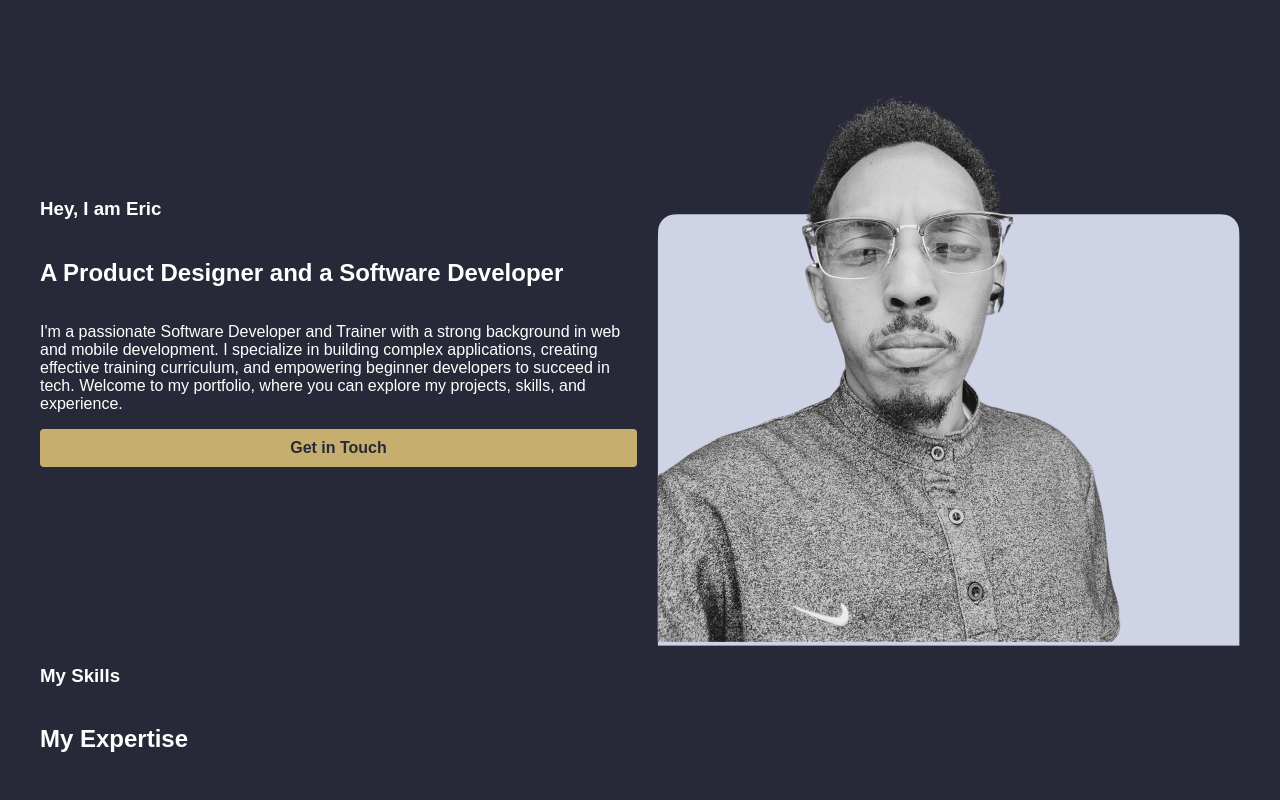
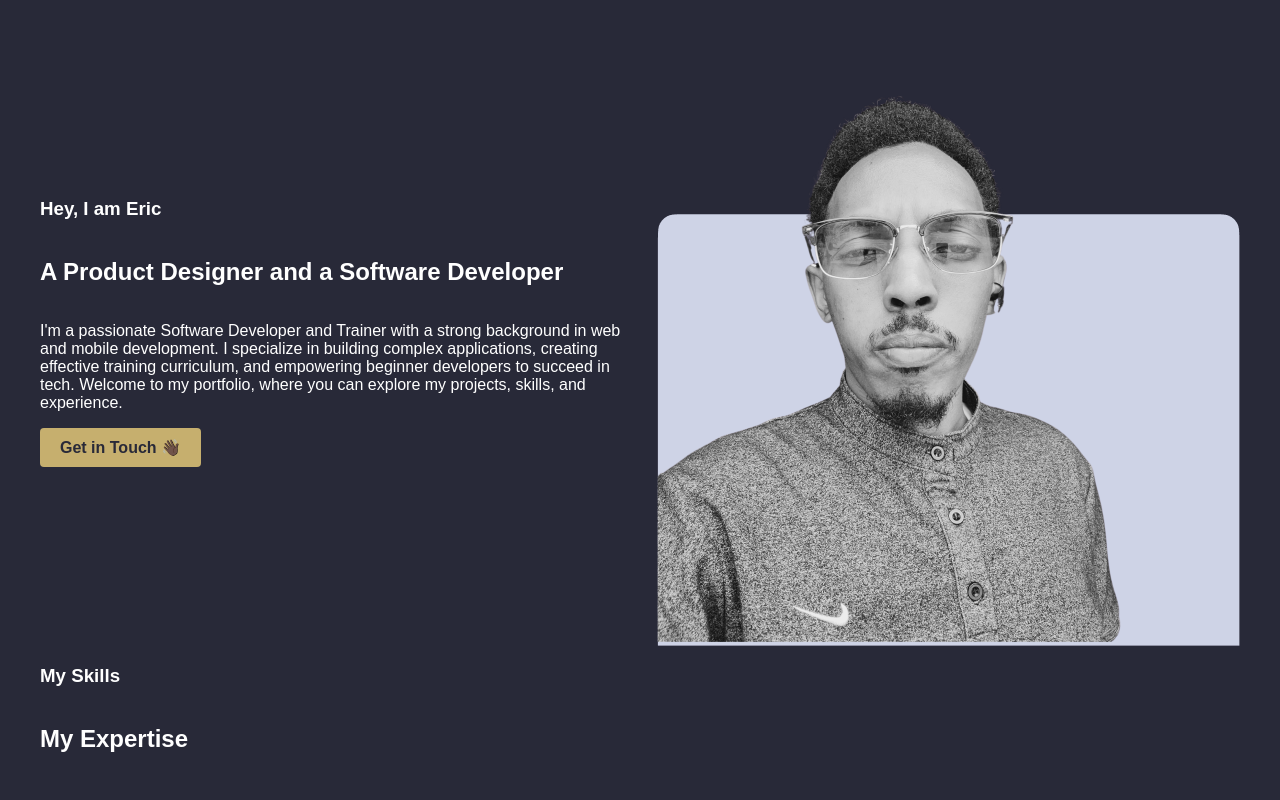
Before and after one commit to codelab-256/web_design_cw, a plain HTML site: page VU-BCS-2201-1542-EVE.html in a window 1280 px wide. Shown: the top 800 px of the page. Drawn offline with Linux system fonts and the light colour scheme.

Commit message:
update button

```diff
--- a/VU-BCS-2201-1542-EVE.html
+++ b/VU-BCS-2201-1542-EVE.html
@@ -35,6 +35,10 @@
             display: flex;
             flex-direction: column;
 
+        }
+
+        .btn {
+            width: fit-content;
         }
 
         .heading {
@@ -94,7 +98,7 @@
                     building complex applications, creating effective training curriculum, and empowering beginner
                     developers to succeed in
                     tech. Welcome to my portfolio, where you can explore my projects, skills, and experience.</p>
-                <button class="button-primary"> Get in Touch</button>
+                <button class="btn button-primary"> Get in Touch 👋🏿</button>
             </div>
             <div class="col">
                 <img src="./images/eric/eric-583x646.png" alt="">
```
